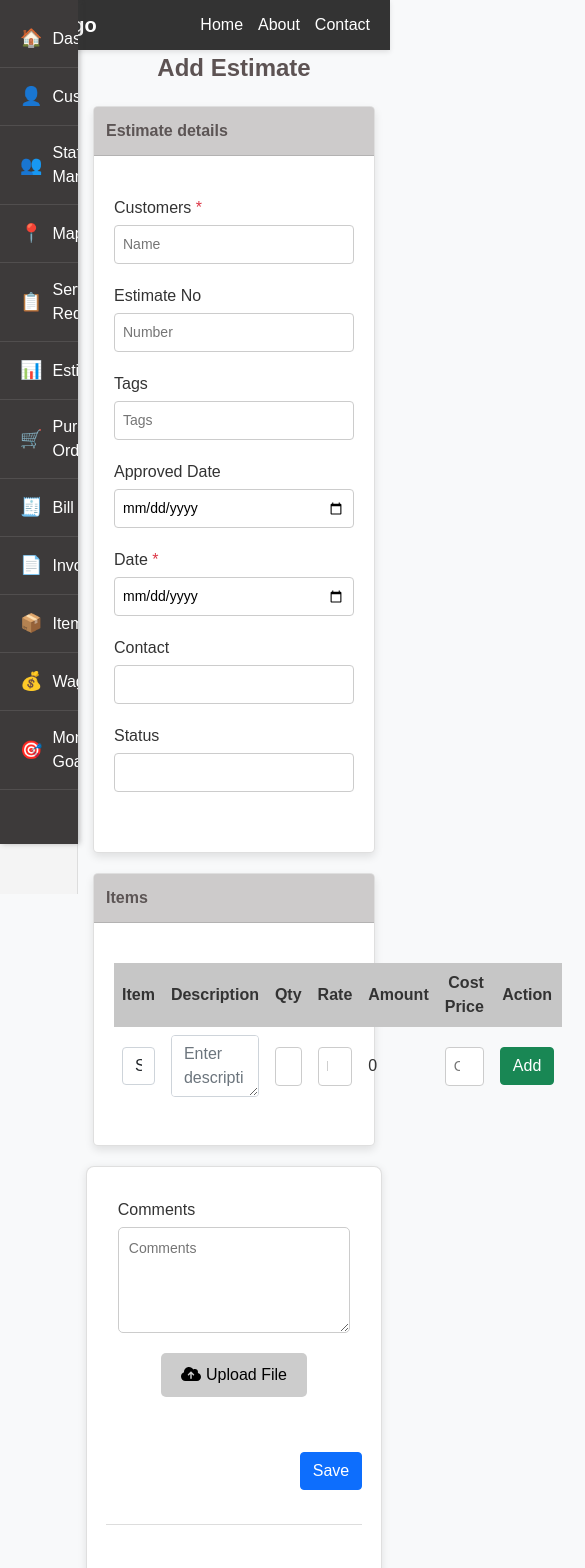
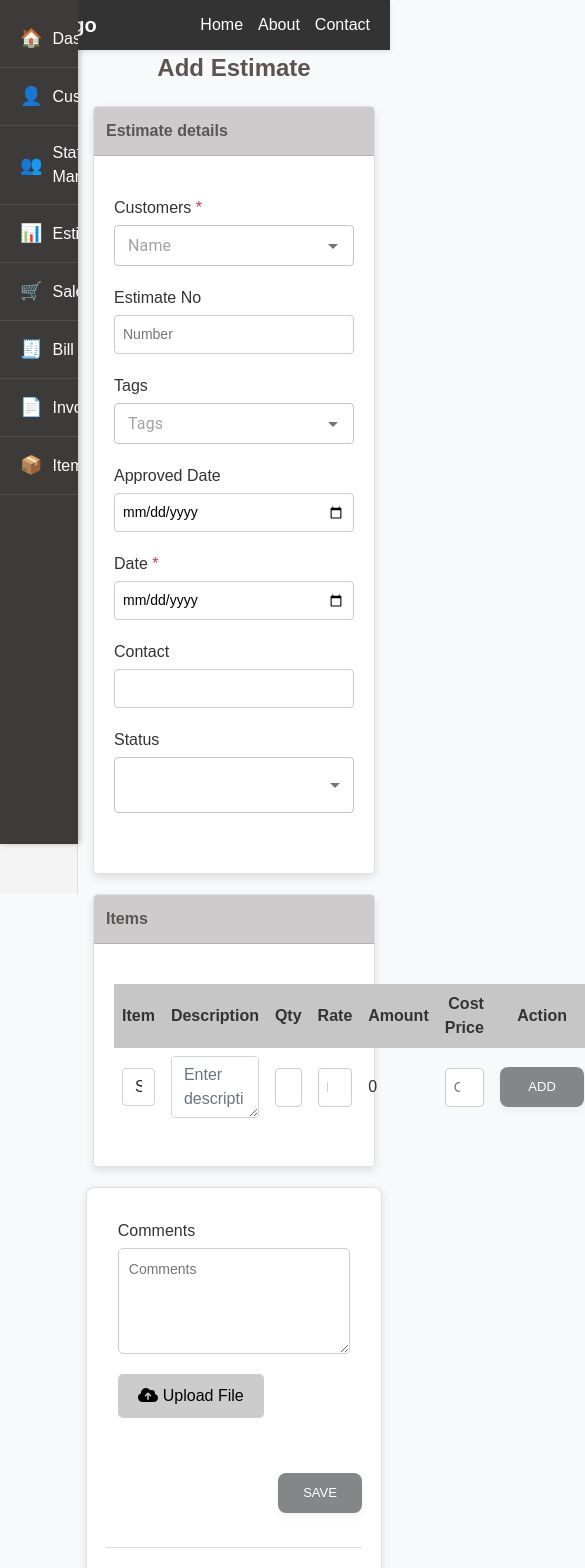
Before and after one commit to Rida32/Estimate-Data, a React (Create React App) app: page /form in a window 390 px wide. Shown: the top 1568 px of the page, 585 px wide, since content can reach past the window. Built offline with nearby package versions, Linux system fonts and the light colour scheme.

Commit message:
autocomplete

```diff
--- a/src/App.css
+++ b/src/App.css
@@ -69,18 +69,70 @@ input, select{
   padding: 20px;
 }
 
+
+.container {
+  padding: 20px;
+}
+
 .row {
   display: flex;
   flex-wrap: wrap;
   gap: 20px;
+  margin-bottom: 20px;
 }
 
 .form-group {
   display: flex;
   flex-direction: column;
-  flex: 1;
   min-width: 200px;
+  flex-basis: calc(25% - 20px);
 }
+.form-group input,
+.form-group .MuiTextField-root,
+.form-group .MuiAutocomplete-root {
+  width: 100%;
+  box-sizing: border-box;
+
+}
+
+.form-group:nth-child(1) {
+  order: 1;
+}
+
+.form-group:nth-child(2) {
+  order: 2;
+}
+
+.form-group:nth-child(3) {
+  order: 3;
+}
+
+.form-group:nth-child(4) {
+  order: 4;
+}
+
+.form-group:nth-child(5) {
+  order: 5;
+}
+
+.form-group:nth-child(6) {
+  order: 6;
+}
+
+.form-group:nth-child(7) {
+  order: 7;
+}
+
+@media (max-width: 768px) {
+  .row {
+    flex-direction: column;
+  }
+
+  .form-group {
+    flex-basis: 100%;
+  }
+}
+
 
 label {
   margin-bottom: 5px;
@@ -377,68 +429,25 @@ h2 {
   border-radius: 8px;
   overflow: hidden;
 }
-.back-button {
+
+  .savee-button{
   padding: 10px 10px;
   width: 10vh;
-  background-color: #858687;
-  color: white;
-  font-size: 16px;
-  border: none;
-  border-radius: 8px;
-  text-transform: uppercase;
-  cursor: pointer;
-  box-shadow: 0 4px 6px rgba(147, 147, 147, 0.1);
-  transition: all 0.3s ease;
-}
-.back-button:hover {
-  background-color: #a3a3a3;
-  box-shadow: 0 6px 8px rgba(150, 150, 150, 0.2);
-  transform: translateY(-2px);
-}
+
+  }
+
+
 .button-add{
   margin-left: 55%;
   margin-right: 10px;
   margin-top: 10px;
   padding: 10px 10px;
-  width: 10vh;
-  background-color: #858687;
-  color: white;
-  font-size: 13px;
-  border: none;
-  border-radius: 8px;
-  text-transform: uppercase;
-  cursor: pointer;
-  box-shadow: 0 4px 6px rgba(147, 147, 147, 0.1);
-  transition: all 0.3s ease;
-}
-.button-add:hover {
-  background-color: #a3a3a3;
-  box-shadow: 0 6px 8px rgba(150, 150, 150, 0.2);
-  transform: translateY(-2px);
-  color: white;
-}
-.delete-button {
-  background-color: #858687;
-  color: white;
-  border: none;
-  margin-left: 10px;
-  padding: 10px 10px;
-  font-size: 14px;
-  border-radius: 5px;
-  cursor: pointer;
-  text-align: center;
-  display: flex;
-  justify-content: center;
-  align-items: center;
-  transition: background-color 0.3s ease;
+
 }
 
-.delete-button:active {
-  background-color: #8a8787;
-  transform: scale(0.95);
-}
+
 .invoice-form-container {
-  width: 85%; /* Adjust based on your preference */
+  width: 85%;
   margin: 20px auto;
   padding: 20px;
   background-color: #f9f9f9;
@@ -501,7 +510,7 @@ h2 {
   }
 
   .col-3 {
-    flex: 100%; /* Each column spans the full width on smaller screens */
+    flex: 100%;
     text-align: left;
   }
 
@@ -509,3 +518,31 @@ h2 {
     text-align: left;
   }
 }
+.left-align {
+  display: flex;
+  justify-content: flex-start;
+  align-items: center;
+}
+.CustomButton{
+  padding: 10px 10px;
+  width: 10vh;
+  background-color: #858687;
+  color: white;
+  font-size: 13px;
+  border: none;
+  border-radius: 8px;
+  text-transform: uppercase;
+  cursor: pointer;
+  box-shadow: 0 4px 6px rgba(147, 147, 147, 0.1);
+  transition: all 0.3s ease;
+}
+.CustomButton:hover {
+  background-color: #a3a3a3;
+  box-shadow: 0 6px 8px rgba(150, 150, 150, 0.2);
+  transform: translateY(-2px);
+  color: white;
+
+}
+.Estimate{
+  margin-left: 5px;
+}
--- a/src/components/AppContext.js
+++ b/src/components/AppContext.js
@@ -2,7 +2,10 @@ import { createContext, useContext, useState } from "react";
 
 const AppContext = createContext();
 export const DataProvider = ({ children }) => {
-  const [mainPayload, setmainPayload] = useState({itemsData:[]});
+  const [mainPayload, setmainPayload] = useState({formData: {},
+  items: [],
+  images: []
+});
   const [estimates, setEstimates] = useState([]);
   const [snackbar, setSnackbar] = useState({
     open: false,
--- /dev/null
+++ b/src/components/CustomButton.js
@@ -0,0 +1,15 @@
+import React from 'react';
+
+const CustomButton = ({ onClick, children, disabled }) => {
+  return (
+    <button
+      onClick={onClick}
+      className={`CustomButton text-center }`}
+      disabled={disabled}
+    >
+      {children}
+    </button>
+  );
+};
+
+export default CustomButton;
--- a/src/components/DataPreview.js
+++ b/src/components/DataPreview.js
@@ -2,6 +2,9 @@ import React, { useEffect } from "react";
 import { useNavigate } from "react-router-dom";
 import { useAppData } from "./AppContext";
 import MultipleImageUpload from "./MultipleImageUpload";
+import CustomButton from './CustomButton';
+import { WidthFull } from "@mui/icons-material";
+
 
 
 function DataPreview() {
@@ -16,7 +19,7 @@ function DataPreview() {
     <div className="preview">
       <div>
   <div className="data-form-container">
-    <h2>Estimate Details</h2>
+    <h2 className="Estimate">Estimate Details</h2>
     <div className="table-responsive">
       <table className="table table-bordered">
         <thead>
@@ -86,14 +89,14 @@ function DataPreview() {
       <MultipleImageUpload images={mainPayload.images} sowButton={false}/>
 
       <div className="d-flex justify-content-end">
-        <button
-          className="button-bback mb-3 me-3"
+        <CustomButton
+          className="button-bback mb-3 me-3" style={{WidthFull: "10vh"}}
           onClick={() => {
             navigate("/");
           }}
         >
           back
-        </button>
+        </CustomButton>
       </div>
     </div>
   );
--- a/src/components/Invoice.js
+++ b/src/components/Invoice.js
@@ -4,7 +4,7 @@ import Items from "./Items";
 import { Navigate, useNavigate } from "react-router-dom";
 import { useAppData } from "./AppContext";
 import MultipleImageUpload from "./MultipleImageUpload";
-
+import CustomButton from './CustomButton';
 
 
 
@@ -137,13 +137,16 @@ function Invoice() {
                 ></textarea>
 
               </div>{" "}
+              <div className="left-align">
               <MultipleImageUpload images={images} setImages={setImages}/>
+            </div>
             </div>
 
             <div className="col-md-2  d-flex flex-column justify-content-end align-items-end">
-              <button className="btn btn-primary align-items-center" onClick={handleSubmit}>
+              <CustomButton className="savee-button btn align-items-center" onClick={handleSubmit}
+              >
                 Save
-              </button>{" "}<br></br>
+              </CustomButton>{" "}<br></br>
 
             </div>
           </div>
--- a/src/components/InvoiceDetails.js
+++ b/src/components/InvoiceDetails.js
@@ -1,9 +1,13 @@
 import React, { useState } from 'react'
 import { useNavigate } from 'react-router-dom';
+import { Autocomplete, TextField, MenuItem } from '@mui/material';
 
 
 function InvoiceDetails({formData, setFormData,submitClicked}) {
-
+  const navigate=useNavigate()
+  const customerOptions = ['Ali', 'Hassan', 'Fatima'];
+  const tagOptions = ['Urgent', 'Pending', 'Approved'];
+  const statusOptions = ['Draft', 'Sent', 'Paid'];
 
   const handleChange = (e) => {
     const { name, value } = e.target;
@@ -12,8 +16,13 @@ function InvoiceDetails({formData, setFormData,submitClicked}) {
       [name]: value,
     }));
   };
-  const navigate=useNavigate()
 
+  const handleAutocompleteChange = (name, value) => {
+    setFormData((prevData) => ({
+      ...prevData,
+      [name]: value,
+    }));
+  };
 
 
   return (
@@ -28,7 +37,21 @@ function InvoiceDetails({formData, setFormData,submitClicked}) {
               <label>
                 Customers <span className="text-danger">*</span>
               </label>
-              <input
+              <Autocomplete
+                options={customerOptions}
+                value={formData.customers}
+                onChange={(event, newValue) => handleAutocompleteChange('customers', newValue)}
+                renderInput={(params) => (
+                  <TextField
+                    {...params}
+                    placeholder="Name"
+                    error={submitClicked && !formData.customers}
+                    helperText={submitClicked && !formData.customers ? 'Please fill the above field' : ''}
+                  />
+                )}
+              />
+            </div>
+              {/* <input
                 type="text"
                 placeholder="Name"
                 name="customers"
@@ -36,7 +59,7 @@ function InvoiceDetails({formData, setFormData,submitClicked}) {
                 onChange={handleChange}
               />
               {submitClicked && !formData.customers &&<span className="text-error">Please fill the above filed</span>}
-            </div>
+            </div> */}
             <div className="form-group">
               <label> Estimate No</label>
               <input
@@ -48,24 +71,30 @@ function InvoiceDetails({formData, setFormData,submitClicked}) {
                  />
             </div>
             <div className="form-group">
-              <label>
-                Tags
-              </label>
-              <input
+              <label> Tags </label>
+              <Autocomplete
+                multiple
+                options={tagOptions}
+                value={formData.tags || []}
+                onChange={(event, newValue) => handleAutocompleteChange('tags', newValue)}
+                renderInput={(params) => <TextField {...params} placeholder="Tags" />}
+              />
+            </div>
+              {/* <input
                 type="text"
                 name="tags"
                 placeholder="Tags"
                 value={formData.tags}
                 onChange={handleChange}
                 />
-            </div>
+            </div> */}
             <div className="form-group">
               <label>
                 Approved Date
               </label>
               <input
                 type="date"
-                placeholder="dd/mm/yyyy"
+                placeholder="yyyy/mm/dd"
                 name="approvedDate"
                 value={formData.approvedDate}
                 onChange={handleChange}
@@ -80,6 +109,7 @@ function InvoiceDetails({formData, setFormData,submitClicked}) {
               <input
                 type="date"
                 name="date"
+                placeholder="yyyy/mm/dd"
                 value={formData.date}
                 onChange={handleChange}
               />
@@ -96,13 +126,28 @@ function InvoiceDetails({formData, setFormData,submitClicked}) {
             </div>
             <div className="form-group">
               <label>Status</label>
-              <input
+              <TextField
+                select
+                name="status"
+                value={formData.status}
+                onChange={handleChange}
+                placeholder="Select Status"
+                style={{ width: "100%", boxsizing: "border-box", }}
+              >
+                {statusOptions.map((option) => (
+                  <MenuItem key={option} value={option}>
+                    {option}
+                  </MenuItem>
+                ))}
+              </TextField>
+            </div>
+              {/* <input
                 type="text"
                 name="status"
                 value={formData.status}
                 onChange={handleChange}
               />
-            </div>
+            </div> */}
           </div>
 
 
--- a/src/components/Items.js
+++ b/src/components/Items.js
@@ -1,5 +1,6 @@
 import React, { useState } from "react";
 import { useNavigate } from "react-router-dom";
+import CustomButton from './CustomButton';
 
 
 function Items({items, setItems}) {
@@ -12,6 +13,8 @@ function Items({items, setItems}) {
     rate: "",
     costPrice: "",
   });
+  const [editItemId, setEditItemId] = useState(null);
+  const [editableField, setEditableField] = useState(null);
   const navigate=useNavigate()
 
   const handleInputChange = (e) => {
@@ -20,6 +23,14 @@ function Items({items, setItems}) {
       ...prevState,
       [name]: value,
     }));
+  };
+  const handleEditField = (itemId, fieldName) => {
+    setEditItemId(itemId);
+    setEditableField(fieldName);
+  };
+
+  const handleBlur = () => {
+    setEditableField(null);
   };
 
 
@@ -31,6 +42,25 @@ function Items({items, setItems}) {
       newItem.rate &&
       newItem.costPrice
     ) {
+      if (editItemId !== null) {
+        setItems((prevItems) =>
+          prevItems.map((item) =>
+            item.id === editItemId
+              ? {
+                  ...item,
+                  item: newItem.item,
+                  description: newItem.description,
+                  qty: parseInt(newItem.qty),
+                  rate: parseFloat(newItem.rate),
+                  amount: parseInt(newItem.qty) * parseFloat(newItem.rate),
+                  costPrice: parseFloat(newItem.costPrice),
+                }
+              : item
+          )
+        );
+        setEditItemId(null);
+      } else {
+
       const newItemData = {
         id: items.length + 1,
         item: newItem.item,
@@ -43,7 +73,7 @@ function Items({items, setItems}) {
       };
 
       setItems((prevItems) => [...prevItems, newItemData]);
-
+    }
 
       setNewItem({
         item: "",
@@ -58,7 +88,22 @@ function Items({items, setItems}) {
     }
 
   };
+  const handleEditValueChange = (e, itemId, fieldName) => {
+    const value = e.target.value;
 
+  setItems((prevItems) =>
+    prevItems.map((item) =>
+      item.id === itemId
+        ? {
+            ...item,
+            [fieldName]: fieldName === "qty" || fieldName === "rate" || fieldName === "costPrice"
+              ? parseFloat(value)
+              : value,
+          }
+        : item
+    )
+  );
+};
 
   return (
     <div className="card">
@@ -80,23 +125,76 @@ function Items({items, setItems}) {
           <tbody>
             {items.map((item) => (
                 <tr key={item.id}>
-                    <td>{item.item}</td>
-                    <td>
-                       {item.description}
-                    </td>
-                    <td className="text-center">
-                       {item.qty}
-                    </td>
-                    <td className="text-end">
-                        {item.rate}
-                    </td>
+                <td onClick={() => handleEditField(item.id, "item")}>
+                  {editableField === "item" && editItemId === item.id ? (
+                    <input
+                      type="text"
+                      value={item.item}
+                      onChange={(e) => handleEditValueChange(e, item.id, "item")}
+                      onBlur={handleBlur}
+                      autoFocus
+                    />
+                  ) : (
+                    item.item
+                  )}
+                </td>
+                <td onClick={() => handleEditField(item.id, "description")}>
+                  {editableField === "description" && editItemId === item.id ? (
+                    <input
+                      type="text"
+                      value={item.description}
+                      onChange={(e) => handleEditValueChange(e, item.id, "description")}
+                      onBlur={handleBlur}
+                      autoFocus
+                    />
+                  ) : (
+                    item.description
+                  )}
+                </td>
+                <td className="text-center" onClick={() => handleEditField(item.id, "qty")}>
+                  {editableField === "qty" && editItemId === item.id ? (
+                    <input
+                      type="number"
+                      value={item.qty}
+                      onChange={(e) => handleEditValueChange(e, item.id, "qty")}
+                      onBlur={handleBlur}
+                      autoFocus
+                    />
+                  ) : (
+                    item.qty
+                  )}
+                </td>
+                <td className="text-end" onClick={() => handleEditField(item.id, "rate")}>
+                  {editableField === "rate" && editItemId === item.id ? (
+                    <input
+                      type="number"
+                      value={item.rate}
+                      onChange={(e) => handleEditValueChange(e, item.id, "rate")}
+                      onBlur={handleBlur}
+                      autoFocus
+                    />
+                  ) : (
+                    item.rate
+                  )}
+                </td>
                     <td className="text-end">{item.qty * item.rate}</td>
-                    <td className="text-end">
-                      {item.costPrice}
-                    </td>
+                    <td className="text-end" onClick={() => handleEditField(item.id, "costPrice")}>
+                  {editableField === "costPrice" && editItemId === item.id ? (
+                    <input
+                      type="number"
+                      value={item.costPrice}
+                      onChange={(e) => handleEditValueChange(e, item.id, "costPrice")}
+                      onBlur={handleBlur}
+                      autoFocus
+                    />
+                  ) : (
+                    item.costPrice
+                  )}
+                </td>
 
                     <td>
-                        <button className="btn btn-danger" onClick={() => setItems((prevItems) =>prevItems.filter((i) => i.id !== item.id))} >Delete</button>
+
+                        <CustomButton className="btn " onClick={() => setItems((prevItems) =>prevItems.filter((i) => i.id !== item.id))} >Delete</CustomButton>
                     </td>
                 </tr>
             ))}
@@ -156,9 +254,10 @@ function Items({items, setItems}) {
                 />
               </td>
               <td>
-                <button className="btn btn-success" onClick={addItem}>
+                <CustomButton className="btn" onClick={addItem}
+                >
                   Add
-                </button>
+                </CustomButton>
               </td>
             </tr>
           </tbody>
--- a/src/components/Sidebar.js
+++ b/src/components/Sidebar.js
@@ -5,25 +5,26 @@ import React, { useState } from 'react'
 
 const Sidebar = () => {
   const menuItems = [
-    { name: 'Dashboard', icon: '🏠' },
-    { name: 'Customers', icon: '👤' },
-    { name: 'Staff Management', icon: '👥' },
-    { name: 'Map', icon: '📍' },
-    { name: 'Service Requests', icon: '📋' },
-    { name: 'Estimates', icon: '📊' },
-    { name: 'Purchase Order', icon: '🛒' },
+    { name: 'Dashboard', icon: '🏠',  },
+    { name: 'Customers', icon: '👤',  },
+    { name: 'Staff Management', icon: '👥',  },
+    ,
+    { name: 'Estimates', icon: '📊', path: '/' },
+    { name: 'Sales', icon: '🛒',  },
     { name: 'Bill', icon: '🧾' },
     { name: 'Invoice', icon: '📄' },
     { name: 'Items', icon: '📦' },
-    { name: 'Wages', icon: '💰' },
-    { name: 'Monthly Goals', icon: '🎯' },
+
   ];
   const navigate=useNavigate()
 
   return (
     <div className="sidebar">
-      {menuItems.map((item, index) => (
-        <div className="menu-item" key={index}>
+      {menuItems?.map((item, index) => (
+        <div className="menu-item"
+         key={index}
+         onClick={() => navigate(item.path)}
+         style={{ cursor: 'pointer' }}>
           <span className="icon">{item.icon}</span>
           <span className="name">{item.name}</span>
         </div>
--- a/src/components/Table.js
+++ b/src/components/Table.js
@@ -10,6 +10,7 @@ import DialogContent from '@mui/material/DialogContent';
 import DialogContentText from '@mui/material/DialogContentText';
 import DialogTitle from '@mui/material/DialogTitle';
 import Button from '@mui/material/Button';
+import CustomButton from './CustomButton';
 
 
 
@@ -48,10 +49,10 @@ const Table = () => {
         <div className="data-form-container">
         <div style={{ display: "flex", alignItems: "center", justifyContent: "space-between", marginLeft: "25px" }}>
          <h2 style={{ fontSize: "25px", margin: 0, fontWeight:"bold", }}>Estimate</h2>
-         <button className="button-add btn"
+         <CustomButton className="button-add btn"
             onClick={() => {navigate("/form");}}>
               Add
-         </button>
+         </CustomButton>
         </div>
           <div className="table-responsive">
             <table className="estimate table table-bordered">
@@ -107,14 +108,14 @@ const Table = () => {
           </div>
         </div>
         <div className=" d-flex justify-content-end endtext-end align-items-end" style={{ height: '75vh' }}>
-          <button
+          <CustomButton
             className="back-button mb-3 me-3"
             onClick={() => {
               navigate("/");
             }}
           >
             back
-          </button>
+          </CustomButton>
         </div>
       </div>
 
```
